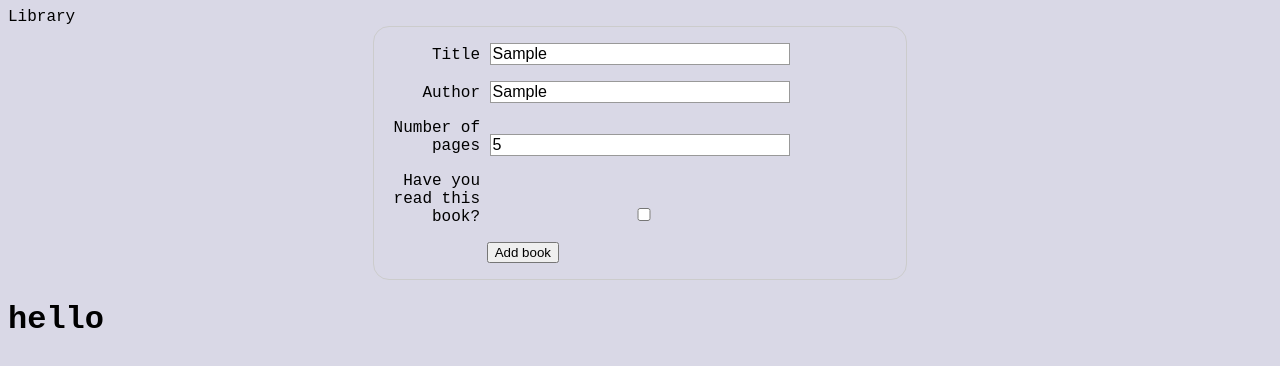
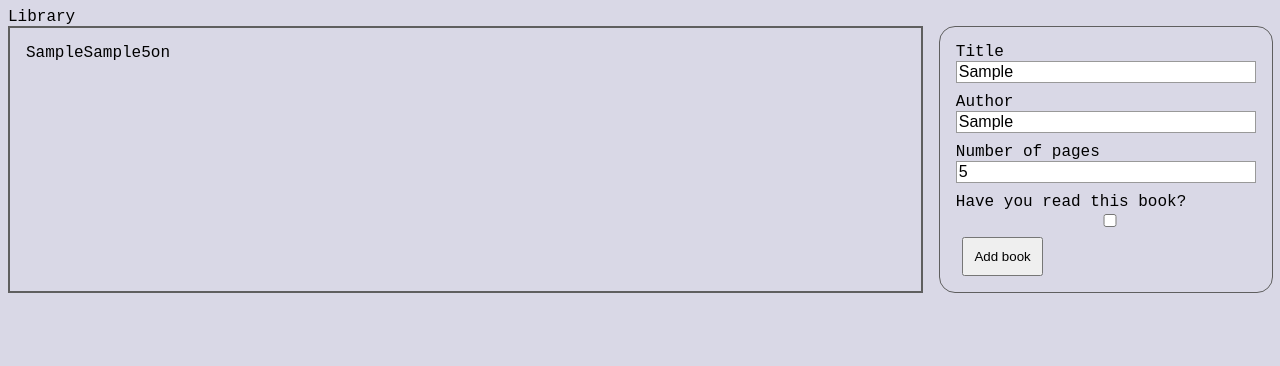
Before and after one commit to 2471186676/Library, a plain HTML site: page index.html in a window 1280 px wide. Both pictures are taken after typing "Sample", "Sample", "5" into the empty fields and a click on the button "Add book". Drawn offline with Linux system fonts and the light colour scheme.

Commit message:
finalise page format, more change to script.

```diff
--- a/index.html
+++ b/index.html
@@ -5,41 +5,38 @@
     </head>
 
     <body>
-        <div id="main">
-            <div id="header">
+        <div class="main">
+            <div class="header">
                 <h>Library</h>
+            </div>
 
-            <div id="form">
-                <ul>
-                    <li>
+            <div class="book">
+                <div id="book_display">
+                </div>
+
+                <div class="form">
+
                             <label for="title">Title</label>
                             <input type="text" id="title" name="input_title">
-                    </li>
-                    <li>
+
                             <label for="author">Author</label>
                             <input type="text" id ="author" name="input_user">
-                    </li>
-                    <li>
+
                             <label for="page">Number of pages</label>
                             <input type="number" id="page" name="input_page">
-                    </li>
-                    <li>
+
                             <label for="readed">Have you read this book?</label>
                             <input type="checkbox" id="readed" name="input_readed">
-                    </li>
-                    <li class="button">
-                        <button type="submit">Add book</button>
-                    </li>
+
+                            <button class="button" onclick="addBookToLibrary()">Add book</button>
+
                     </ul>
                 </div>
-        </div>
-
-            <div id="book_display">
-                <h1> hello</h1>
             </div>
 
         </div>
     </body>
 
     <script src="script.js"></script>
+    <script src="draggable_list.js"></script>
 </html>
--- a/script.js
+++ b/script.js
@@ -17,11 +17,15 @@ book.prototype.describe = function() {
 }
 
 
-function addBookToLibrary(title, author, num_page, readed){
-    let value = document.getElementById("id");
+function addBookToLibrary(){
+    let value = [document.getElementById("title").value,
+                 document.getElementById("author").value,
+                 document.getElementById("page").value,
+                 document.getElementById("readed").value];
     console.log(value);
-    let newBook = new book(title, author, num_page, readed);
 
+
+    let newBook = new book(value[0], value[1], value[2], value[3]);
     myLibrary.push(newBook);
     showBook();
 }
@@ -32,16 +36,17 @@ function showBook(){
     div.innerHTML= "";
 
     myLibrary.forEach((_book) => {
-        let newDiv = document.createElement("div");
-        newDiv.id = "book_tab";
+        let newList = document.createElement("li");
+        newList.draggable = true;
+        newList.id = "book_tab";
 
         /* element creation*/
         _book.describe().forEach((content) =>{
             let element = document.createElement("p");
             element.innerHTML = content;
-            newDiv.appendChild(element);
+            newList.appendChild(element);
         })
 
-        div.append(newDiv);
+        div.append(newList);
     })
 }
--- a/style.css
+++ b/style.css
@@ -3,20 +3,35 @@ body{
     font-family:'Courier New', Courier, monospace;
 }
 
-#main{
+.main{
     display:flex;
     flex-direction: column;
 }
 
+#book_tab{
+    display:flex;
+    flex-direction: row;
+}
+
+.book{
+    display:flex;
+    flex-direction: row;
+}
+
+#book_display{
+    padding-right: 10px;
+    min-width:70%;
+    border: 2px solid rgb(95, 95, 95);
+    margin-right: 1em;
+    padding-left: 1em;
+}
 
 /* for input form */
-#form {
-    /* Center the form on the page */
-    margin: 0 auto;
-    width: 500px;
+.form {
+    width: 300px;
     /* Form outline */
     padding: 1em;
-    border: 1px solid #CCC;
+    border: 1px solid rgb(95, 95, 95);
     border-radius: 1em;
 }
 
@@ -26,15 +41,17 @@ ul{
     margin: 0;
 }
 
-#form li + li{
+.form li + li{
     margin-top: 1em;
+    list-style:circle;
+    margin: 0;
+    padding:0;
 }
 
 label {
     /* Uniform size & alignment */
-    display: inline-block;
     width: 90px;
-    text-align: right;
+    list-style: none;
 }
 
 input, textarea{
@@ -48,6 +65,8 @@ input, textarea{
 
     /* Match form field borders */
     border: 1px solid #999;
+
+    margin-bottom: 10px;
 }
 
 input:focus,
@@ -58,7 +77,7 @@ textarea:focus {
 
 .button {
     /* Align buttons with the text fields */
-    padding-left: 90px; /* same size as the label elements */
+    padding: 10px; /* same size as the label elements */
 }
 
 button {
```
Also changed, not shown: draggable_list.js (added). Lines whose indentation alone changed are shown as unchanged.
